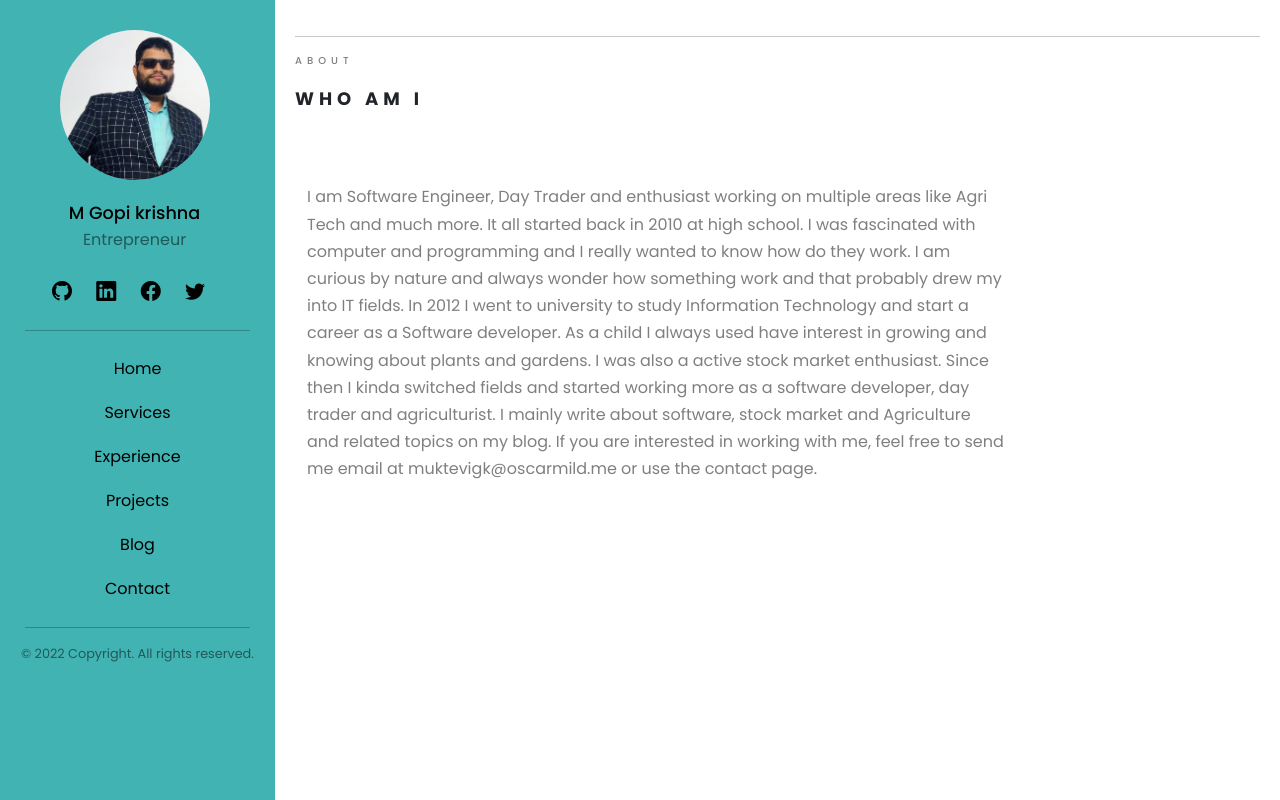
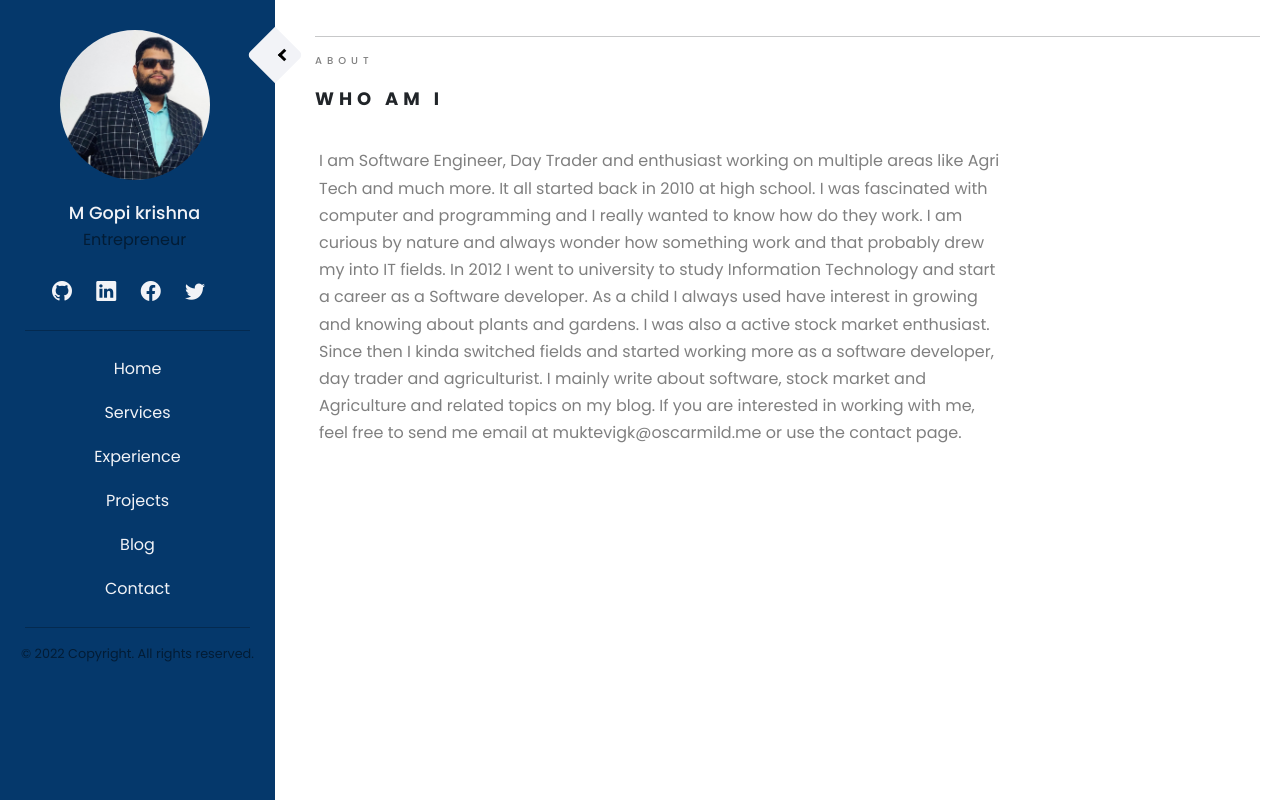
Before and after one commit to fromgopi/Portfolio, a Flask app: page / in a window 1280 px wide. Run offline with Flask 2, Linux system fonts and the light colour scheme; some libraries are stand-ins or nearby versions.

Commit message:
pushing more feat into branch
Signed-off-by: Gopi Krishna M <gopi.muktevi@gmail.com>

```diff
--- a/src/static/css/style.css
+++ b/src/static/css/style.css
@@ -13,10 +13,11 @@
     --purple-color: #a84cb8;
     --border-color: rgba(0, 0, 0, 0.1);
     --black-color: rgba(0,0,0);
-    --p-color: rgba(0, 0, 0, 0.5);
+    --p-color: rgba(0,0,0,0.5);
     --box-shadow: rgba(0, 0, 0, 0.2);
     --black-075: rgba(0, 0, 0, 0.75);
-    --green-075:rgb(65, 179, 178);
+    /* --green-075:rgb(65, 179, 178); */
+    --green-075:rgb(5, 56, 107);
 }
 
 body {
@@ -35,7 +36,7 @@
 a,
 a:hover,
 a:focus {
-    color: inherit;
+    color: var(--main-color);
     text-decoration: none;
     transition: all 0.3s;
 }
@@ -225,7 +226,7 @@
 
 .heading {
     font-size: 18px;
-    margin-bottom: 2em;
+    margin-bottom: 0em;
     font-weight: 700;
     text-transform: uppercase;
     letter-spacing: 5px;
@@ -420,6 +421,7 @@
     position: relative;
     width: 75%;
     float: left;
+    margin-left: -0.5em;
 }
 
 /* ABOUT PAGE -> Testimonials */
--- a/src/templates/base.html
+++ b/src/templates/base.html
@@ -26,11 +26,15 @@
 
         {% include 'navbar.html' %}
 
+        <div id="sidebarCollapse">
+            <i class="arrow left"></i>
+        </div>
         <div id="content">
             <hr>
             {% block content %}
             {% endblock %}
         </div>
+
     </div>
     <script src="https://code.jquery.com/jquery-3.6.1.min.js"
         integrity="sha256-o88AwQnZB+VDvE9tvIXrMQaPlFFSUTR+nldQm1LuPXQ="
```
